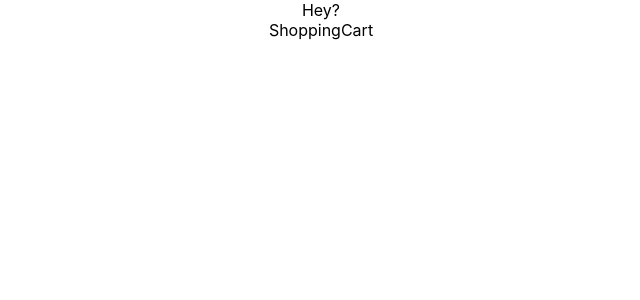
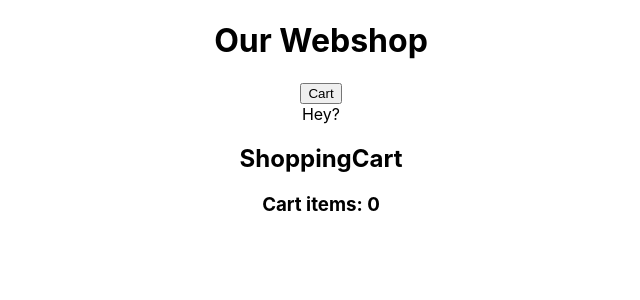
Before and after one commit to adeltancsik/webshop, a React (Create React App) app: page /shopping-cart in a window 1280 px wide. Shown: the top 300 px of the page, without its empty margins (319-959 px from the left). Built offline with nearby package versions, Linux system fonts and the light colour scheme.

Commit message:
adding to cart function implemented, with an item counter

```diff
--- a/src/App.js
+++ b/src/App.js
@@ -7,11 +7,13 @@ import ProductListContainer from "./components/ProductListContainer";
 import ShoppingCartContainer from "./components/ShoppingCartContainer";
 import AdminContainer from "./components/AdminContainer";
 import DetailPageContainer from "./components/DetailPageContainer";
+import TopHeaderContainer from "./components/TopHeaderContainer";
 
 function App() {
   return (
     <Provider store={store}>
       <div className="App">
+        <TopHeaderContainer />
         <Route exact path="/" component={ProductListContainer} />
         <Route path="/shopping-cart" component={ShoppingCartContainer} />
         <Route path="/admin" component={AdminContainer} />
--- /dev/null
+++ b/src/actions/shoppingCart.js
@@ -0,0 +1,8 @@
+export function addToCart(id) {
+  return {
+    type: "ADD_TO_CART",
+    payload: {
+      id: id
+    }
+  };
+}
--- a/src/components/DetailPage.js
+++ b/src/components/DetailPage.js
@@ -6,7 +6,9 @@ export default class DetailPage extends React.Component {
       <div>
         DetailPage
         {this.props.name}
-        <button>Add to cart</button>
+        <button onClick={() => this.props.addToCart(this.props.id)}>
+          Add to cart
+        </button>
         <button>Add to wishlist</button>
       </div>
     );
--- a/src/components/DetailPageContainer.js
+++ b/src/components/DetailPageContainer.js
@@ -1,6 +1,7 @@
 import React from "react";
 import DetailPage from "./DetailPage";
 import { connect } from "react-redux";
+import { addToCart } from "../actions/shoppingCart";
 
 class DetailPageContainer extends React.Component {
   render() {
@@ -10,7 +11,11 @@ class DetailPageContainer extends React.Component {
     console.log(productId.name);
     return (
       <div>
-        <DetailPage name={productId.name} />
+        <DetailPage
+          name={productId.name}
+          id={productId.id}
+          addToCart={this.props.addToCart}
+        />
       </div>
     );
   }
@@ -21,4 +26,7 @@ const mapStateToProps = state => {
   };
 };
 
-export default connect(mapStateToProps)(DetailPageContainer);
+export default connect(
+  mapStateToProps,
+  { addToCart }
+)(DetailPageContainer);
--- a/src/components/ProductList.js
+++ b/src/components/ProductList.js
@@ -4,12 +4,6 @@ import { Link } from "react-router-dom";
 export default function ProductList(props) {
   return (
     <div>
-      <header>
-        <h1>Our Webshop</h1>
-        <Link to="/shopping-cart">
-          <button>Cart</button>
-        </Link>
-      </header>
       <main>
         <h2>ProductList</h2>
         <div className="productlist">
--- a/src/components/ShoppingCart.js
+++ b/src/components/ShoppingCart.js
@@ -2,6 +2,11 @@ import React from "react";
 
 export default class ShoppingCart extends React.Component {
   render() {
-    return <div>ShoppingCart</div>;
+    return (
+      <div>
+        <h2>ShoppingCart</h2>
+        <h3>Cart items: {this.props.cart.length} </h3>
+      </div>
+    );
   }
 }
--- a/src/components/ShoppingCartContainer.js
+++ b/src/components/ShoppingCartContainer.js
@@ -1,13 +1,22 @@
 import React from "react";
 import ShoppingCart from "./ShoppingCart";
+import { connect } from "react-redux";
 
-export default class ShoppingCartContainer extends React.Component {
+class ShoppingCartContainer extends React.Component {
   render() {
+    console.log("this cart contains:", this.props.cart);
     return (
       <div>
         Hey?
-        <ShoppingCart />
+        <ShoppingCart cart={this.props.cart} />
       </div>
     );
   }
 }
+const mapStateToProps = state => {
+  return {
+    cart: state.shoppingcart
+  };
+};
+
+export default connect(mapStateToProps)(ShoppingCartContainer);
--- /dev/null
+++ b/src/components/TopHeaderContainer.js
@@ -0,0 +1,17 @@
+import React from "react";
+import { Link } from "react-router-dom";
+
+export default class TopHeaderContainer extends React.Component {
+  render() {
+    return (
+      <div>
+        <header>
+          <h1>Our Webshop</h1>
+          <Link to="/shopping-cart">
+            <button>Cart</button>
+          </Link>
+        </header>
+      </div>
+    );
+  }
+}
--- a/src/reducers/shoppingcart.js
+++ b/src/reducers/shoppingcart.js
@@ -1,3 +1,9 @@
-// export default (state, action = {}) => {
-//   return state;
-// };
+export default (state = [], action = {}) => {
+  switch (action.type) {
+    case "ADD_TO_CART":
+      console.log("the id of the item we just added to cart", action.payload);
+      return [...state, { ...action.payload }];
+    default:
+      return state;
+  }
+};
```
